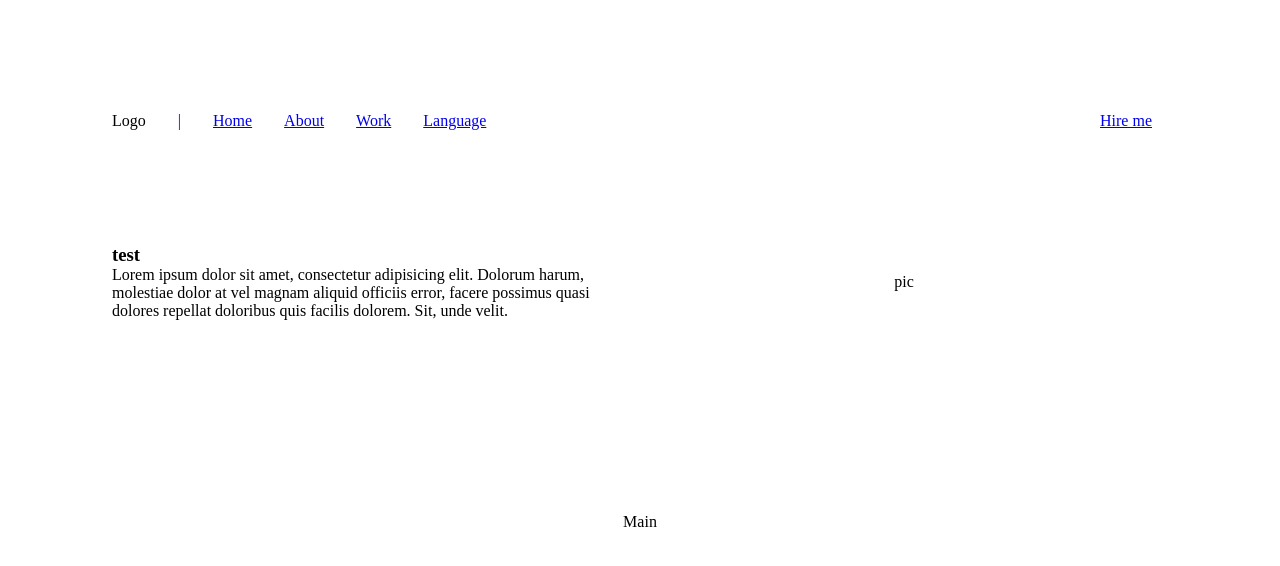
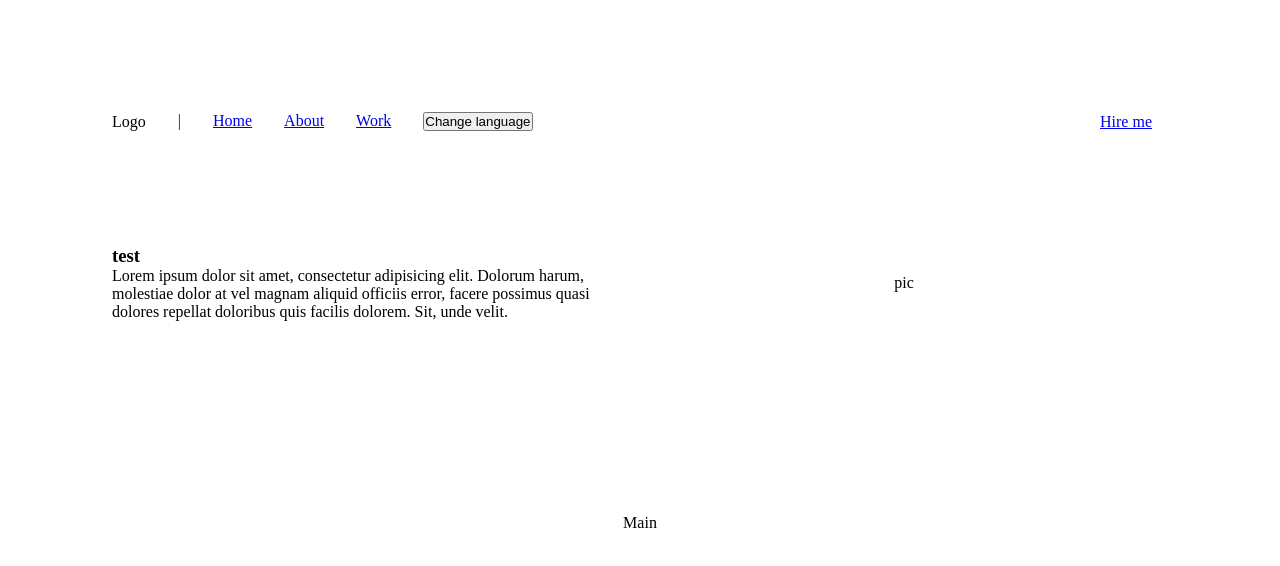
Before and after one commit to MapYh/portfolio, a React (Vite) app: page /Work in a window 1280 px wide. Shown: the top 566 px of the page. Built offline with nearby package versions, Linux system fonts and the light colour scheme.

Commit message:
Added a button with a drop down menu

```diff
--- a/package.json
+++ b/package.json
@@ -2,7 +2,7 @@
   "name": "portfolio",
   "private": true,
   "version": "0.0.0",
-  "type": "module",
+  "type": "commonjs",
   "scripts": {
     "dev": "vite",
     "build": "tsc && vite build",
@@ -15,8 +15,8 @@
     "react-router-dom": "^6.22.2"
   },
   "devDependencies": {
-    "@types/react": "^18.2.56",
-    "@types/react-dom": "^18.2.19",
+    "@types/react": "^18.3.1",
+    "@types/react-dom": "^18.3.0",
     "@typescript-eslint/eslint-plugin": "^7.0.2",
     "@typescript-eslint/parser": "^7.0.2",
     "@vitejs/plugin-react": "^4.2.1",
--- /dev/null
+++ b/src/components/Dropdown_card.scss
@@ -0,0 +1,3 @@
+.Dropdown-card__list-item {
+  list-style-type: none;
+}
--- /dev/null
+++ b/src/components/Dropdown_card.tsx
@@ -0,0 +1,23 @@
+import "./Dropdown_card.scss";
+
+type LanguageFormat = {
+  props: string[];
+};
+
+const Dropdown_card = ({ props }: LanguageFormat) => {
+  return (
+    <div className="Dropdown-card">
+      <ul className="Dropdown-card__list">
+        {props.map((item, index) => {
+          return (
+            <li key={index} className="Dropdown-card__list-item">
+              {item}
+            </li>
+          );
+        })}
+      </ul>
+    </div>
+  );
+};
+
+export default Dropdown_card;
--- /dev/null
+++ b/src/components/Language_button.scss
@@ -0,0 +1,4 @@
+/* .button {
+  border-radius: 1rem;
+  background-color: blue;
+} */
--- /dev/null
+++ b/src/components/Language_button.tsx
@@ -0,0 +1,15 @@
+import "./Language_button.scss";
+
+type ButtonFormat = {
+  onClick: any;
+};
+
+const Language_button = ({ onClick }: ButtonFormat) => {
+  return (
+    <button className="button" onClick={onClick}>
+      Change language
+    </button>
+  );
+};
+
+export default Language_button;
--- a/src/components/Nav.tsx
+++ b/src/components/Nav.tsx
@@ -1,7 +1,14 @@
 import { Link } from "react-router-dom";
 import "./Nav.scss";
+import React from "react";
+import Button from "./Language_button";
+import Dropdown_card from "./Dropdown_card";
+
+const languageListData: string[] = ["Language one", "Language two"];
+//Place a Api call to find data or import fro another api call.
 
 const Nav = () => {
+  const [open, setOpen] = React.useState(false);
   return (
     <nav className="header-nav">
       <ul className="header-nav-list">
@@ -18,7 +25,8 @@ const Nav = () => {
           <Link to="/Work">Work</Link>
         </li>
         <li className="header-nav-item">
-          <Link to="/Language">Language</Link>
+          <Button onClick={() => setOpen((open) => !open)} />
+          {open && <Dropdown_card props={languageListData} />}
         </li>
       </ul>
     </nav>
--- a/tsconfig.json
+++ b/tsconfig.json
@@ -5,6 +5,7 @@
     "lib": ["ES2020", "DOM", "DOM.Iterable"],
     "module": "ESNext",
     "skipLibCheck": true,
+    "allowJs": true,
 
     /* Bundler mode */
     "moduleResolution": "bundler",
```
Also changed, not shown: 1 other file (tests, documents, lock files or other folders).
